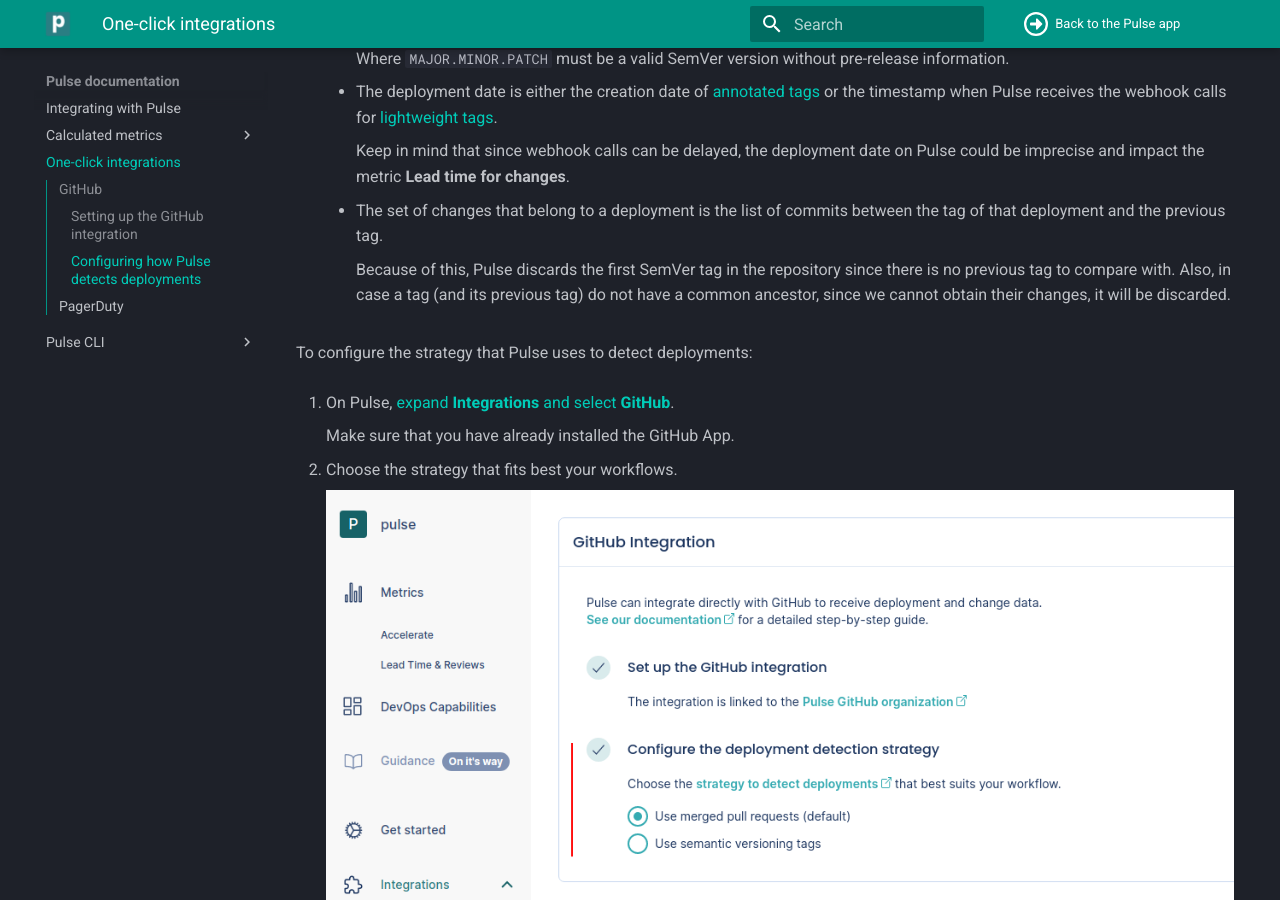
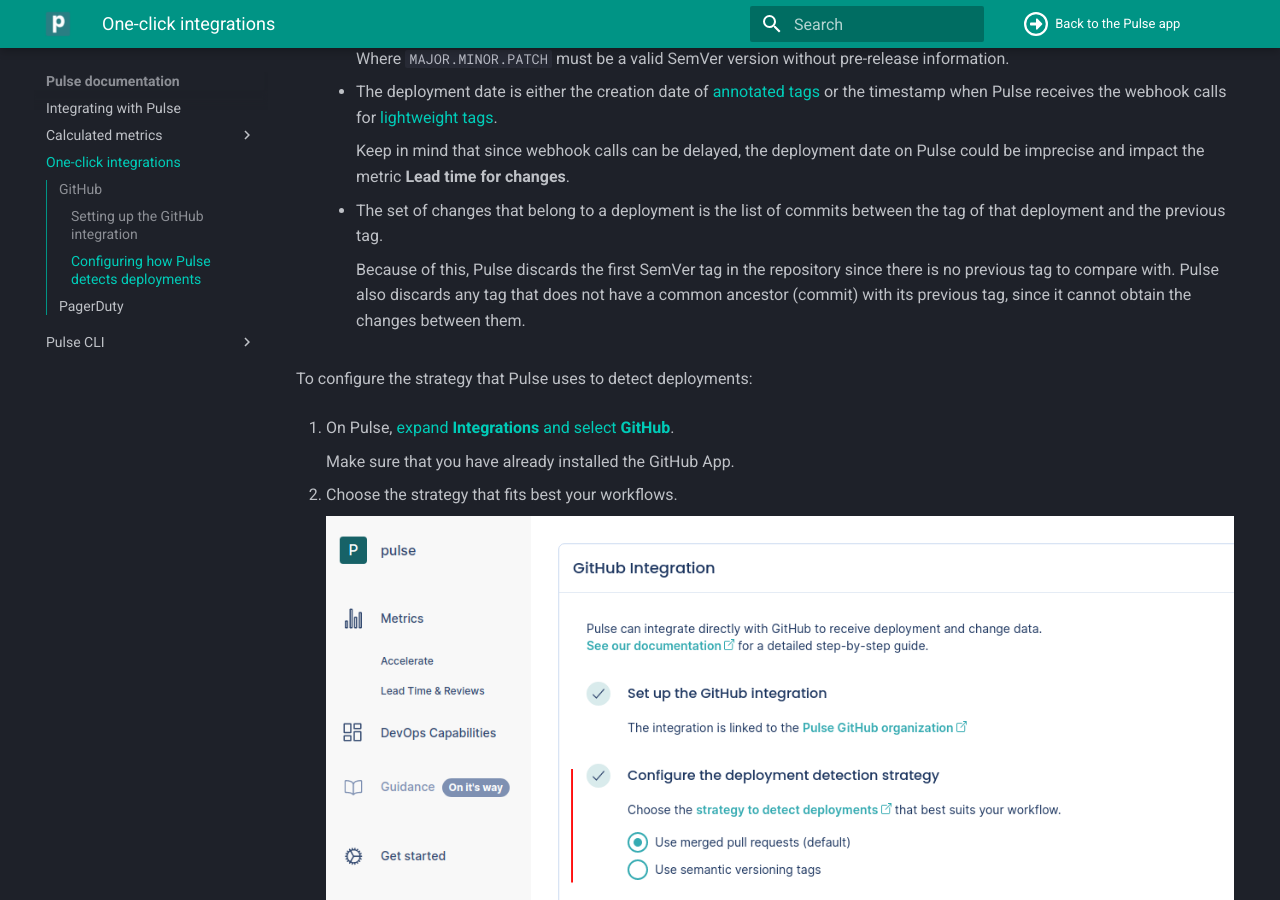
Before and after one commit to codacy/pulse-user-docs, an MkDocs documentation site: the page built from docs/one-click-integrations.md, in a window 1280 px wide and 900 px high, scrolled down 1959 px. Built offline with MkDocs 1.6.1 and Material for MkDocs 9.7.7, drawn with Linux system fonts in a browser that asks for light colours.

Commit message:
clean: Improve tag discard sentence
Co-authored-by: André Meira <6381457+afsmeira@users.noreply.github.com>

```diff
--- a/docs/one-click-integrations.md
+++ b/docs/one-click-integrations.md
@@ -54,7 +54,7 @@
     -   The set of changes that belong to a deployment is the list of commits between the tag of that deployment and the previous tag.
 
         Because of this, Pulse discards the first SemVer tag in the repository since there is no previous tag to compare with.
-        Also, in case a tag (and its previous tag) do not have a common ancestor, since we cannot obtain their changes, it will be discarded.
+        Pulse also discards any tag that does not have a common ancestor (commit) with its previous tag, since it cannot obtain the changes between them.
 
 To configure the strategy that Pulse uses to detect deployments:
 
```
